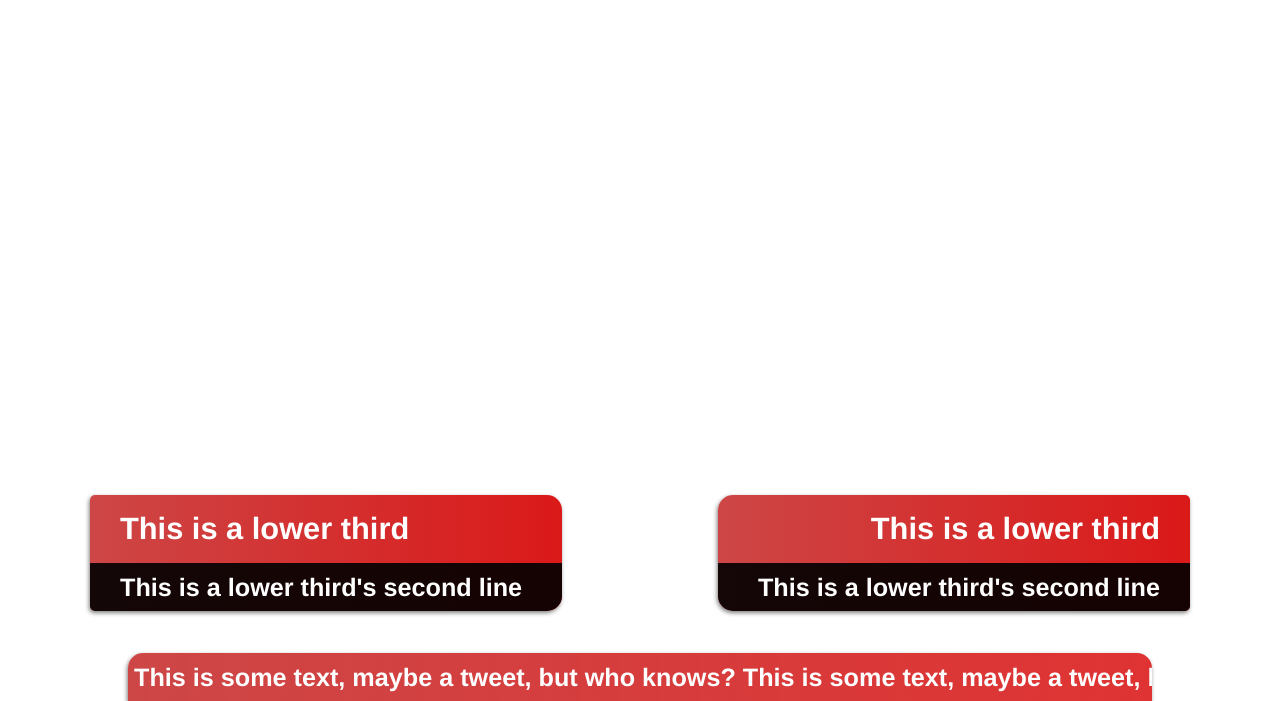
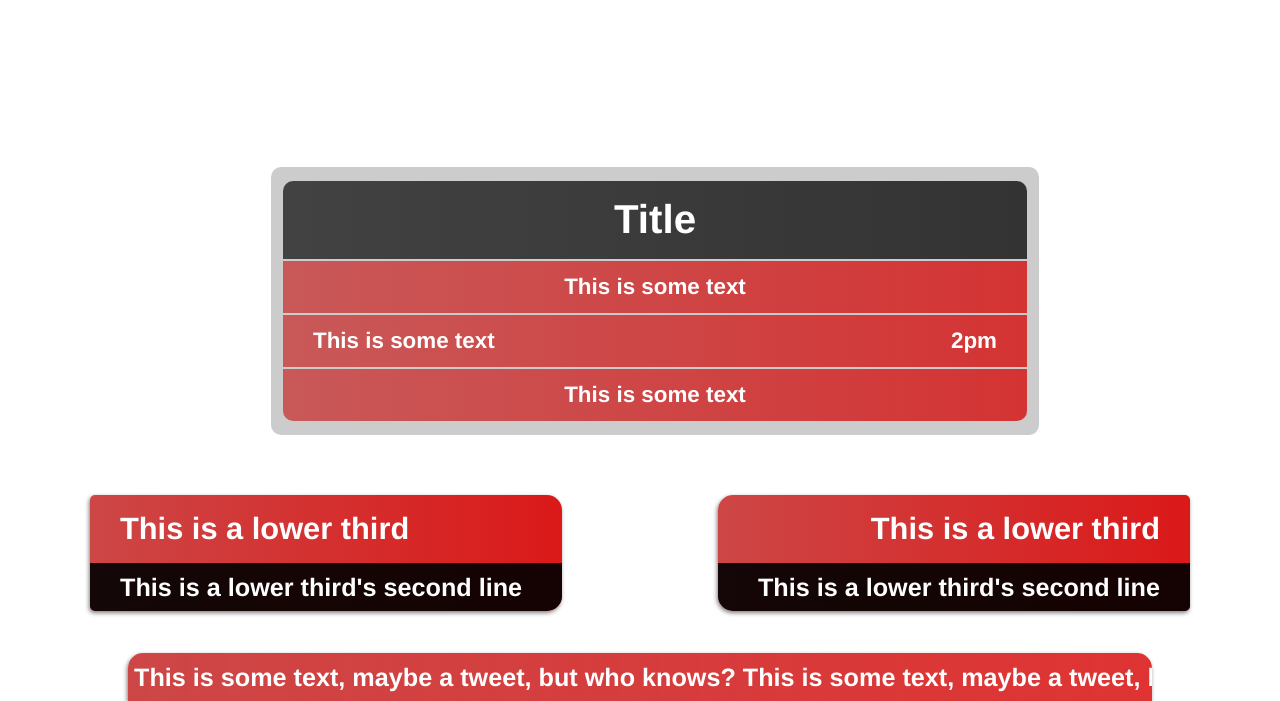
Before and after one commit to joshhodgson/la1tv-graphics, a website: page public/index.html in a window 1280 px wide. Shown: the part 99-800 px from the top of the page. Drawn offline with nearby package versions, Linux system fonts and the light colour scheme; no server answers.

Commit message:
Add grid container in css and html

```diff
--- a/public/cg.css
+++ b/public/cg.css
@@ -1,4 +1,3 @@
-
 #livecontainer {
     position: absolute;
     z-index: 10;
@@ -26,7 +25,6 @@
     opacity: 0;
     left: -80px;
 }
-
 #clockcontainer {
     position: absolute;
     z-index: 9;
@@ -53,7 +51,6 @@
 #clockcontainer.live {
     padding-left: 125px;
 }
-
 #clockbox {
     width: 110px;
     padding-right: -10px;
@@ -144,7 +141,6 @@ body {
     background-color: rgba(0, 0, 0, 0);
     overflow: hidden;
 }
-
 #tickercontainer {
     width: 100%;
 }
@@ -154,3 +150,56 @@ body {
     white-space: nowrap;
     overflow: visible;
 }
+#gridcontainer {
+    width: 60%;
+    margin: auto;
+    background: rgba(0, 0, 0, .2);
+    border-radius: 10px;
+    color: white;
+    font-weight: bold;
+    font-size: 1.6em;
+    padding: 12px;
+    text-align: center;
+}
+.gridrow {
+    padding: 10px 30px;
+    margin: 2px 0px;
+    background: linear-gradient(to right, rgba(200, 50, 50, 0.75), rgba(215, 0, 0, 0.75));
+    overflow: hidden;
+}
+.gridrow.last {
+    border-radius: 0px 0px 10px 10px;
+}
+.gridrow.title {
+    border-radius: 10px 10px 0px 0px;
+    font-size: 1.8em;
+    background: linear-gradient(to right, rgba(20, 20, 20, 0.75), rgba(0, 0, 0, 0.75));
+}
+.gridrow .left {
+    float: left;
+    text-align: left;
+}
+.gridrow .right {
+    float: right;
+    text-align: right;
+}
+.gridrow .big {
+    width: 70%
+}
+.gridrow .little {
+    width: 30%
+}
+.container1 {
+    display: table;
+    height: 100%;
+    position: absolute;
+    overflow: hidden;
+    width: 100%;
+}
+.helper1 {
+    #position: absolute;
+    /*a variation of an "lte ie7" hack*/
+    #top: 50%;
+    display: table-cell;
+    vertical-align: middle;
+}
--- a/public/index.html
+++ b/public/index.html
@@ -69,6 +69,29 @@
                 </div>
             </div>
         </div>
+        <div class="container1">
+            <div class="helper1">
+                <div id="gridcontainer" class="animated fadeInUp">
+                    <div class="gridrow title">
+                        Title
+                    </div>
+                    <div class="gridrow">
+                        This is some text
+                    </div>
+                    <div class="gridrow">
+                        <div class="left big">
+                            This is some text
+                        </div>
+                        <div class="right little">
+                            2pm
+                        </div>
+                    </div>
+                    <div class="gridrow last">
+                        This is some text
+                    </div>
+                </div>
+            </div>
+        </div>
     </div>
 </body>
 
```
Lines whose indentation alone changed are shown as unchanged.
